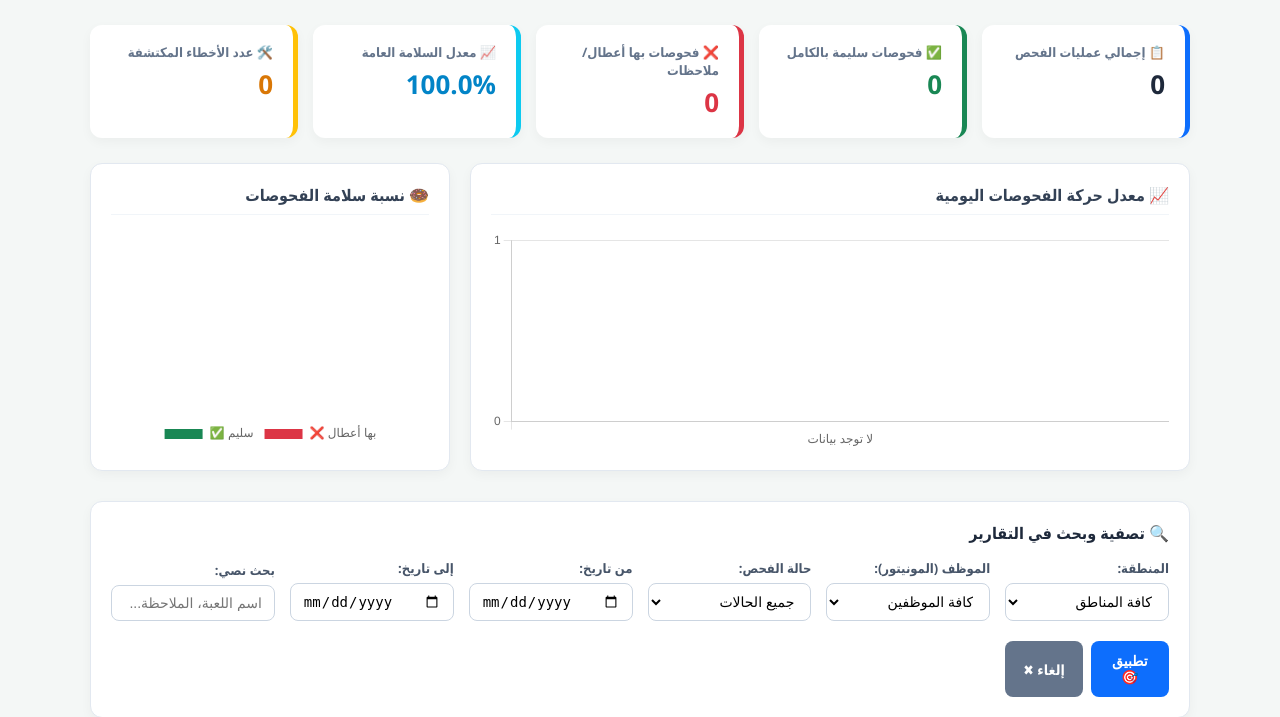
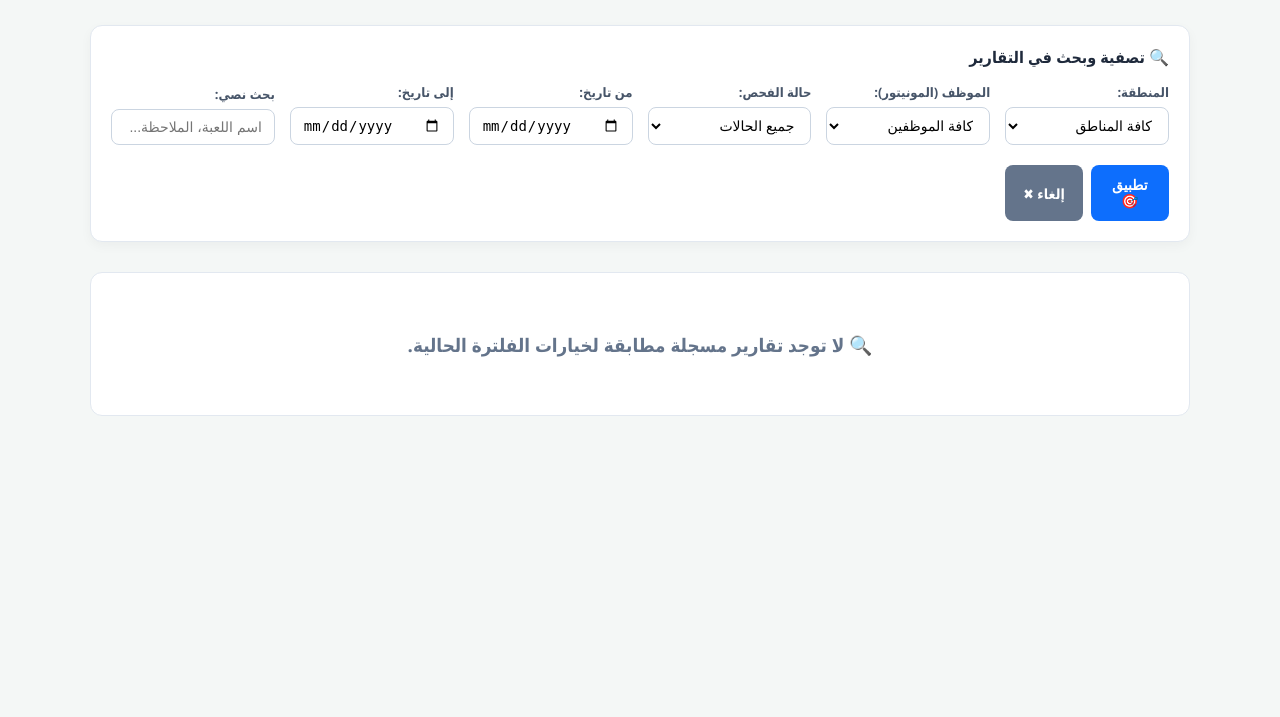
Before and after one commit to SaTo2002/DailyCheckApp, a Flask app: page /dashboard in a window 1280 px wide. Shown: the part 76-793 px from the top of the page. After the commit the page ends 492 px from the top, so only its background shows below. Run offline with Flask 3, Linux system fonts and the light colour scheme; the visitor is signed in with stand-in values (Sample User, id 1).

Commit message:
Remove the Charts

```diff
--- a/templates/dashboard.html
+++ b/templates/dashboard.html
@@ -8,8 +8,6 @@
     <meta charset="UTF-8">
     <meta name="viewport" content="width=device-width, initial-scale=1.0">
     <title>لوحة الإدارة - إحصائيات وتقارير الفحص</title>
-    <!-- مكتبة Chart.js للرسوم البيانية -->
-    <script src="https://cdn.jsdelivr.net/npm/chart.js"></script>
     <style>
         :root {
             --primary: #0d6efd;
@@ -28,23 +26,6 @@
 
         .header { display: flex; justify-content: space-between; align-items: center; margin-bottom: 25px; flex-wrap: wrap; gap: 15px; }
         .header h1 { margin: 0; font-size: 24px; color: #1e293b; }
-
-        /* كروت الإحصائيات الرئيسية (KPI Cards) */
-        .stats-grid { display: grid; grid-template-columns: repeat(auto-fit, minmax(180px, 1fr)); gap: 15px; margin-bottom: 25px; }
-        .stat-card { background: var(--card-bg); padding: 18px 20px; border-radius: 12px; box-shadow: 0 4px 12px rgba(0,0,0,0.04); border-right: 5px solid var(--primary); transition: transform 0.2s; }
-        .stat-card:hover { transform: translateY(-3px); }
-        .stat-card.passed { border-right-color: var(--success); }
-        .stat-card.issues { border-right-color: var(--danger); }
-        .stat-card.rate { border-right-color: var(--info); }
-        .stat-card.count { border-right-color: var(--warning); }
-        .stat-value { font-size: 26px; font-weight: 800; color: #1e293b; margin: 5px 0 0 0; }
-        .stat-label { font-size: 13px; color: #64748b; font-weight: 600; }
-
-        /* شبكة الرسوم البيانية (Charts Grid) */
-        .charts-grid { display: grid; grid-template-columns: 2fr 1fr; gap: 20px; margin-bottom: 30px; }
-        @media (max-width: 768px) { .charts-grid { grid-template-columns: 1fr; } }
-        .chart-card { background: var(--card-bg); padding: 20px; border-radius: 12px; box-shadow: 0 4px 12px rgba(0,0,0,0.04); border: 1px solid var(--border); }
-        .chart-title { font-size: 16px; font-weight: 700; color: #334155; margin-top: 0; margin-bottom: 15px; border-bottom: 1px solid #f1f5f9; padding-bottom: 8px; }
 
         /* شريط الفلترة والبحث المتقدم */
         .filter-card { background: var(--card-bg); padding: 20px; border-radius: 12px; box-shadow: 0 4px 12px rgba(0,0,0,0.04); margin-bottom: 30px; border: 1px solid var(--border); }
@@ -141,45 +122,7 @@
         </div>
     </div>
 
-    <!-- 1. كروت الإحصائيات السريعة (Summary KPIs) -->
-    <div class="stats-grid">
-        <div class="stat-card">
-            <div class="stat-label">📋 إجمالي عمليات الفحص</div>
-            <div class="stat-value">{{ stats.total_sessions }}</div>
-        </div>
-        <div class="stat-card passed">
-            <div class="stat-label">✅ فحوصات سليمة بالكامل</div>
-            <div class="stat-value" style="color: var(--success);">{{ stats.passed_sessions }}</div>
-        </div>
-        <div class="stat-card issues">
-            <div class="stat-label">❌ فحوصات بها أعطال/ملاحظات</div>
-            <div class="stat-value" style="color: var(--danger);">{{ stats.issues_sessions }}</div>
-        </div>
-        <div class="stat-card rate">
-            <div class="stat-label">📈 معدل السلامة العامة</div>
-            <div class="stat-value" style="color: #0284c7;">{{ stats.pass_rate }}%</div>
-        </div>
-        <div class="stat-card count">
-            <div class="stat-label">🛠️ عدد الأخطاء المكتشفة</div>
-            <div class="stat-value" style="color: #d97706;">{{ stats.total_issues_count }}</div>
-        </div>
-    </div>
 
-    <!-- 2. قسم الرسوم البيانية التفاعلية (Interactive Charts) -->
-    <div class="charts-grid">
-        <div class="chart-card">
-            <h3 class="chart-title">📈 معدل حركة الفحوصات اليومية</h3>
-            <div style="height: 220px; position: relative;">
-                <canvas id="dailyTrendChart"></canvas>
-            </div>
-        </div>
-        <div class="chart-card">
-            <h3 class="chart-title">🍩 نسبة سلامة الفحوصات</h3>
-            <div style="height: 220px; position: relative; display: flex; justify-content: center;">
-                <canvas id="statusDoughnutChart"></canvas>
-            </div>
-        </div>
-    </div>
 
     <!-- 3. شريط الفلترة والبحث المتقدم -->
     <div class="filter-card">
@@ -343,52 +286,7 @@
         }
     }
 
-    // 1. إعداد الرسم البياني الخطّي للحركة اليومية (Daily Trend Chart)
-    const dailyDates = JSON.parse('{{ chart_dates_json | safe }}');
-    const dailyCounts = JSON.parse('{{ chart_counts_json | safe }}');
-
-    const ctxTrend = document.getElementById('dailyTrendChart').getContext('2d');
-    new Chart(ctxTrend, {
-        type: 'bar',
-        data: {
-            labels: dailyDates.length > 0 ? dailyDates : ['لا توجد بيانات'],
-            datasets: [{
-                label: 'عدد الفحوصات',
-                data: dailyCounts.length > 0 ? dailyCounts : [0],
-                backgroundColor: '#0d6efd',
-                borderRadius: 6
-            }]
-        },
-        options: {
-            responsive: true,
-            maintainAspectRatio: false,
-            plugins: { legend: { display: false } },
-            scales: {
-                y: { beginAtZero: true, ticks: { precision: 0 } }
-            }
-        }
-    });
-
-    // 2. إعداد الرسم الدائري لنسبة الفحوصات السليمة والأعطال (Doughnut Chart)
-    const statusData = JSON.parse('{{ chart_status_json | safe }}');
-    const ctxDoughnut = document.getElementById('statusDoughnutChart').getContext('2d');
-    new Chart(ctxDoughnut, {
-        type: 'doughnut',
-        data: {
-            labels: ['سليم ✅', 'بها أعطال ❌'],
-            datasets: [{
-                data: statusData,
-                backgroundColor: ['#198754', '#dc3545']
-            }]
-        },
-        options: {
-            responsive: true,
-            maintainAspectRatio: false,
-            plugins: {
-                legend: { position: 'bottom' }
-            }
-        }
-    });
+    // الرسوم البيانية تم إزالتها بناءً على طلب المستخدم
 </script>
 
 </body>
```
